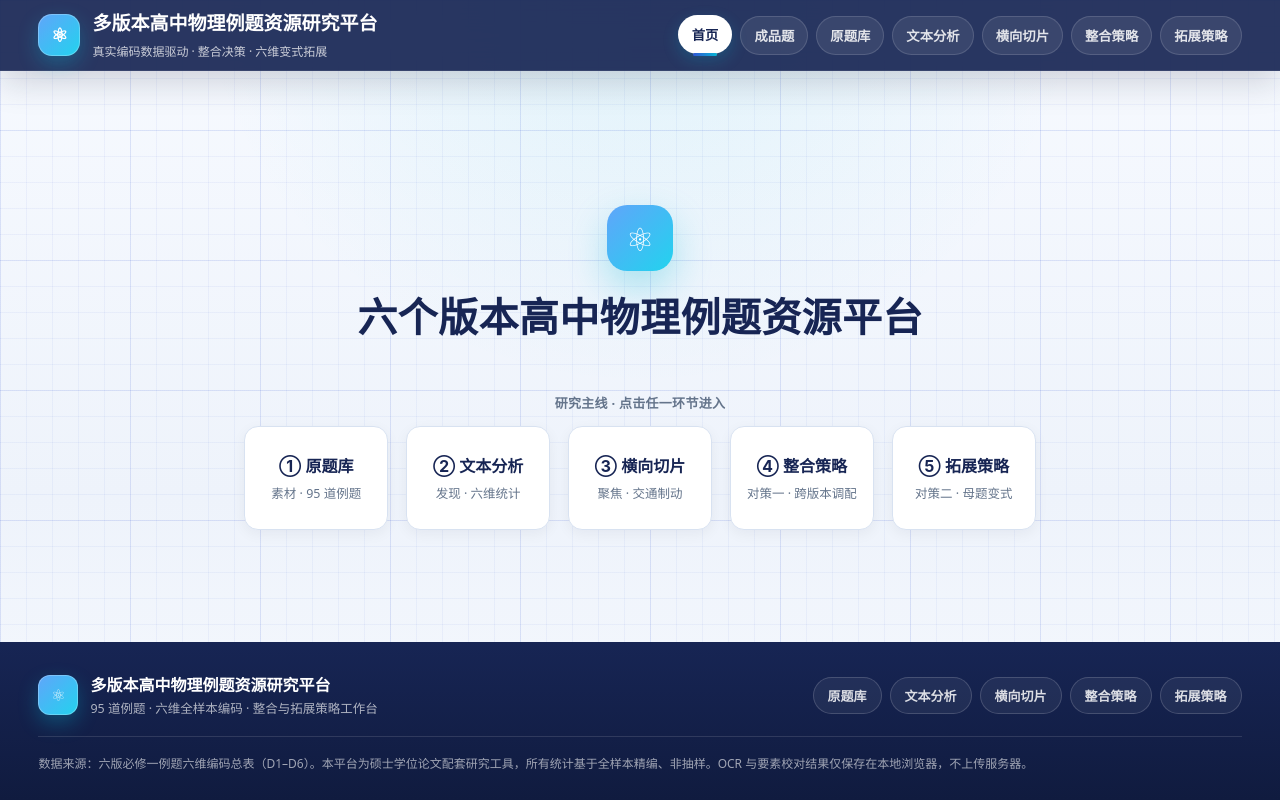
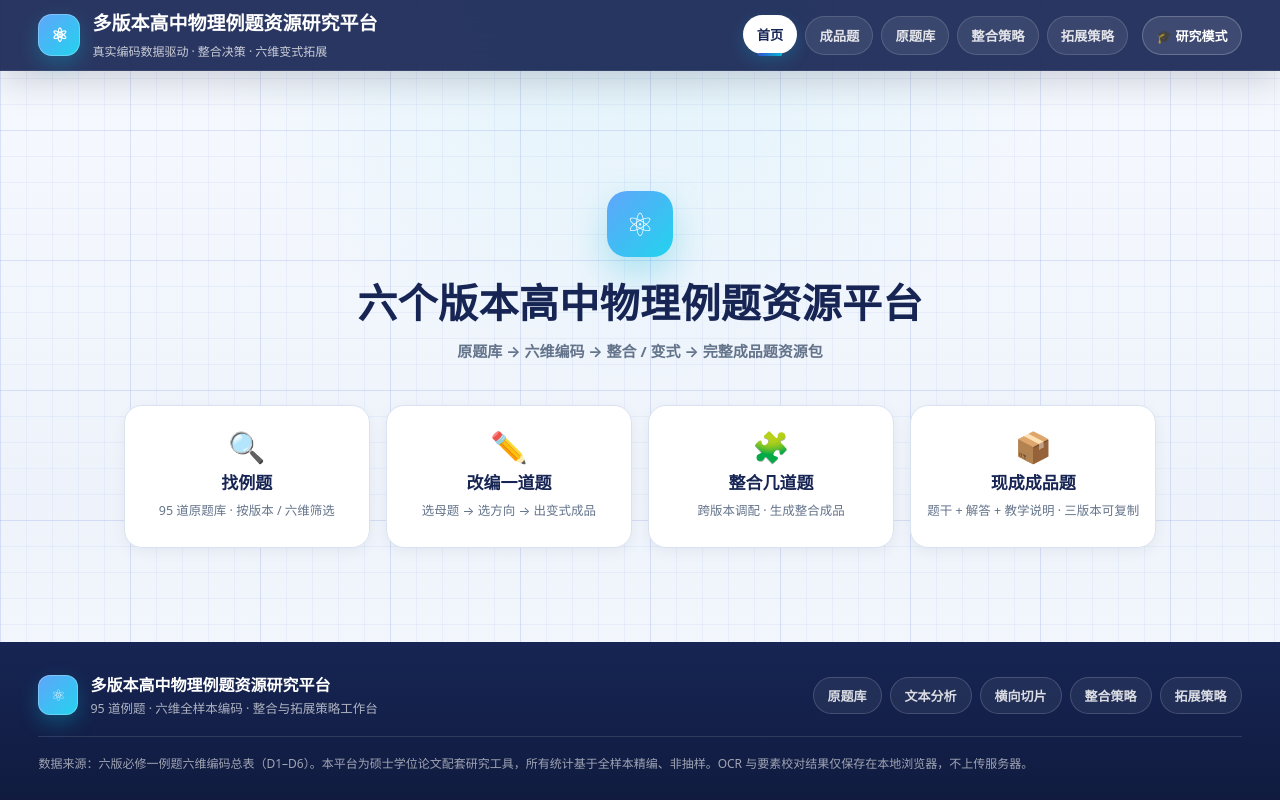
Before and after one commit to fullsu9527-debug/-, a plain HTML site: page index.html in a window 1280 px wide. Drawn offline with Linux system fonts and the light colour scheme.

Commit message:
Fold v14 ideas into the platform: task-first home + teacher/research dual mode (v15)
Reference v14's approach, combined with the current site:
- Home is now task-first: four intent cards (find examples / adapt a problem /
  integrate problems / ready-made finished problems) routing to the right
  page, plus the thesis logic chain as a one-line tagline
  (原题库 → 六维编码 → 整合/变式 → 完整成品题资源包). Replaces the methodology
  research-line.
- Teacher/Research dual mode (v14's toggleMode): default '备课模式' hides the
  research-only pages (文本分析, 横向切片) from the nav, leaving the teaching
  tools (原题库/整合策略/拓展策略/成品题); a '🎓 研究模式' toggle in the nav
  reveals the full six-dimension analysis. Persisted in localStorage; the
  toggle uses an <a> so it isn't caught by the showPage nav-button selector.

Verified in headless Chromium: task cards route correctly, teacher mode shows
5 nav items, research mode shows 7, toggle/label/persist work, no JS errors.

```diff
--- a/index.html
+++ b/index.html
@@ -404,6 +404,24 @@ main{flex:1 0 auto;display:flex;flex-direction:column;width:min(1380px,94vw);mar
 .op-label{font-size:13px;font-weight:800;color:var(--muted);margin:24px 0 8px;letter-spacing:.02em}
 .lead-finding{font-size:16px;font-weight:800;color:var(--p2);background:linear-gradient(135deg,rgba(49,86,212,.07),rgba(6,182,212,.05));border-left:5px solid var(--p);border-radius:14px;padding:14px 18px;margin:4px 0 16px;line-height:1.7}
 .lead-finding b{color:var(--r)}
+
+/* v15 任务式入口（首页）+ 备课/研究双模式（参考 v14 想法） */
+.home-tagline{margin-top:12px;color:var(--muted);font-size:15px;font-weight:700;text-align:center}
+.task-grid{display:grid;grid-template-columns:repeat(4,1fr);gap:16px;max-width:1120px;margin:36px auto 0}
+.task-card{appearance:none;-webkit-appearance:none;font:inherit;color:inherit;cursor:pointer;text-align:center;border:1px solid var(--line);background:#fff;border-radius:18px;padding:26px 16px;box-shadow:var(--shadow-soft);transition:transform .18s ease, box-shadow .18s ease, border-color .18s ease;display:flex;flex-direction:column;align-items:center;gap:7px}
+.task-card:hover{transform:translateY(-3px);box-shadow:0 16px 34px rgba(49,86,212,.14);border-color:#bcd0f5}
+.task-card .tc-ico{font-size:30px;line-height:1}
+.task-card b{color:var(--p2);font-size:17px}
+.task-card .tc-sub{font-size:12.5px;color:var(--muted);line-height:1.6}
+@media(max-width:980px){.task-grid{grid-template-columns:repeat(2,1fr)}}
+@media(max-width:480px){.task-grid{grid-template-columns:1fr}}
+/* 模式切换按钮（在导航里，用 a 而非 button，避免被 showPage 的 nav button 选择器捕获） */
+.mode-toggle{display:inline-flex;align-items:center;border:1px solid rgba(255,255,255,.22);background:rgba(255,255,255,.10);color:#fff;border-radius:999px;padding:9px 13px;cursor:pointer;font-weight:800;font-size:13px;white-space:nowrap;transition:background .15s ease,transform .15s ease;margin-left:6px}
+.mode-toggle:hover{background:rgba(255,255,255,.22);transform:translateY(-1px)}
+.mode-toggle:focus-visible{outline:2px solid #fff;outline-offset:2px}
+/* 备课模式：隐藏研究分析类页面入口 */
+body.teacher-mode nav#nav button[data-page="analysis"],body.teacher-mode nav#nav button[data-page="slice"]{display:none}
+@media(max-width:640px){.mode-toggle{width:100%;justify-content:center;margin:4px 0 0}}
 #analysis .chart-grid.collapsed .chart-secondary{display:none}
 #analysis .chart-grid.collapsed .chart-primary{grid-column:1 / -1}
 #ocrPanel.adv-collapsed{display:none}
@@ -414,9 +432,9 @@ main{flex:1 0 auto;display:flex;flex-direction:column;width:min(1380px,94vw);mar
 <body>
 <a class="skip-link" href="#main" onclick="event.preventDefault();var m=document.getElementById('main');if(m){m.focus();m.scrollIntoView();}">跳到主内容</a>
 <noscript><div style="margin:0;padding:14px 18px;background:#fff7ed;color:#9a3412;border-bottom:1px solid #fed7aa;font-size:14px;line-height:1.7;text-align:center">本平台为交互式研究网页，95 道例题数据、图表与工具均由 JavaScript 即时生成。请在浏览器中启用 JavaScript 后刷新本页以正常使用。</div></noscript>
-<header><div class="container topbar"><div class="brand"><div class="logo">⚛</div><div>多版本高中物理例题资源研究平台<br><span style="font-size:12px;font-weight:500;opacity:.75">真实编码数据驱动 · 整合决策 · 六维变式拓展</span></div></div><button class="nav-toggle" id="navToggle" type="button" aria-label="打开菜单" aria-expanded="false" aria-controls="nav">☰</button><nav id="nav"><button class="active" data-page="home">首页</button><button data-page="products">成品题</button><button data-page="library">原题库</button><button data-page="analysis">文本分析</button><button data-page="slice">横向切片</button><button data-page="integration">整合策略</button><button data-page="extension">拓展策略</button></nav></div></header>
+<header><div class="container topbar"><div class="brand"><div class="logo">⚛</div><div>多版本高中物理例题资源研究平台<br><span style="font-size:12px;font-weight:500;opacity:.75">真实编码数据驱动 · 整合决策 · 六维变式拓展</span></div></div><button class="nav-toggle" id="navToggle" type="button" aria-label="打开菜单" aria-expanded="false" aria-controls="nav">☰</button><nav id="nav"><button class="active" data-page="home">首页</button><button data-page="products">成品题</button><button data-page="library">原题库</button><button data-page="analysis">文本分析</button><button data-page="slice">横向切片</button><button data-page="integration">整合策略</button><button data-page="extension">拓展策略</button><a class="mode-toggle" id="modeToggle" role="button" tabindex="0">🎓 研究模式</a></nav></div></header>
 <main class="container" id="main" tabindex="-1">
-<section id="home" class="page active"><div id="homeMetrics" hidden></div><div class="home-hero"><div class="home-logo">⚛</div><h1 class="home-title">六个版本高中物理例题资源平台</h1></div><div class="home-line-wrap"><div class="rl-label">研究主线 · 点击任一环节进入</div><div class="research-line"><div class="rl-step" onclick="showPage('library')"><b>① 原题库</b><span>素材 · 95 道例题</span></div><div class="rl-step" onclick="showPage('analysis')"><b>② 文本分析</b><span>发现 · 六维统计</span></div><div class="rl-step" onclick="showPage('slice')"><b>③ 横向切片</b><span>聚焦 · 交通制动</span></div><div class="rl-step" onclick="showPage('integration')"><b>④ 整合策略</b><span>对策一 · 跨版本调配</span></div><div class="rl-step" onclick="showPage('extension')"><b>⑤ 拓展策略</b><span>对策二 · 母题变式</span></div></div></div></section>
+<section id="home" class="page active"><div id="homeMetrics" hidden></div><div class="home-hero"><div class="home-logo">⚛</div><h1 class="home-title">六个版本高中物理例题资源平台</h1><p class="home-tagline">原题库 → 六维编码 → 整合 / 变式 → 完整成品题资源包</p></div><div class="task-grid"><button type="button" class="task-card" onclick="showPage('library')"><span class="tc-ico">🔍</span><b>找例题</b><span class="tc-sub">95 道原题库 · 按版本 / 六维筛选</span></button><button type="button" class="task-card" onclick="showPage('extension')"><span class="tc-ico">✏️</span><b>改编一道题</b><span class="tc-sub">选母题 → 选方向 → 出变式成品</span></button><button type="button" class="task-card" onclick="showPage('integration')"><span class="tc-ico">🧩</span><b>整合几道题</b><span class="tc-sub">跨版本调配 · 生成整合成品</span></button><button type="button" class="task-card" onclick="showPage('products')"><span class="tc-ico">📦</span><b>现成成品题</b><span class="tc-sub">题干 + 解答 + 教学说明 · 三版本可复制</span></button></div></section>
 
 <section id="library" class="page"><div class="page-intro">一切结论的源头是这 95 道真实例题，每道都经过六个维度的精细编码。</div><div class="section-title"><h2>95 道教材原题库</h2><p>每道原题均以编码总表中的 D1–D6 为准，并保留原题截图。可筛选、查看、设为拓展母题。</p></div><div class="toolbar"><label>关键词</label><input id="libSearch" placeholder="编号/题名，如 YJ-05、刹车、风力仪" oninput="renderLibrary()"><label>版本</label><select id="libVersion" onchange="renderLibrary()"></select><label>D1 情境</label><select id="libD1" onchange="renderLibrary()"></select><label>D2 模块</label><select id="libD2" onchange="renderLibrary()"></select><label>D6 层级</label><select id="libD6" onchange="renderLibrary()"></select><button class="btn secondary" onclick="resetLibrary()">清空筛选</button><button class="btn ghost" id="libShareBtn" onclick="copyShareLink(this)" title="复制带当前筛选条件的链接，可分享/收藏">🔗 复制筛选链接</button><span class="meta" id="libCount"></span></div><div class="list" id="libraryList"></div><div class="page-next"><button class="btn" onclick="showPage('analysis')">下一步：文本分析 →</button></div></section>
 
@@ -1904,6 +1922,29 @@ v6Ready(function(){
   });
 })();
 
+/* v15 备课/研究双模式：默认备课模式（隐藏六维分析/横向切片入口），一键切换到研究模式 */
+(function(){
+  function ready(fn){ if(document.readyState==='loading') document.addEventListener('DOMContentLoaded',fn); else fn(); }
+  ready(function(){
+    var t=document.getElementById('modeToggle'); if(!t) return;
+    function apply(teacher){
+      document.body.classList.toggle('teacher-mode', teacher);
+      t.textContent = teacher ? '🎓 研究模式' : '📋 备课模式';
+      t.setAttribute('title', teacher ? '当前：备课模式（已隐藏六维分析与横向切片）。点击进入研究模式' : '当前：研究模式（显示六维分析）。点击回到备课模式');
+    }
+    var saved=null; try{ saved=localStorage.getItem('pmode'); }catch(e){}
+    var teacher = saved ? saved==='teacher' : true; // 默认备课模式
+    apply(teacher);
+    function toggle(){
+      teacher=!teacher; apply(teacher);
+      try{ localStorage.setItem('pmode', teacher?'teacher':'research'); }catch(e){}
+      if(teacher){ var cur=document.querySelector('.page.active'); if(cur&&(cur.id==='analysis'||cur.id==='slice')&&window.showPage) window.showPage('home'); }
+    }
+    t.addEventListener('click', toggle);
+    t.addEventListener('keydown', function(e){ if(e.key==='Enter'||e.key===' '){ e.preventDefault(); toggle(); } });
+  });
+})();
+
 /* v7.11 每屏一个主角 + 深层内容默认折叠 + 工具页先成品后操作（仅增减显示与折叠，不改渲染逻辑） */
 (function(){
   function ready(fn){ if(document.readyState==='loading') document.addEventListener('DOMContentLoaded',fn); else fn(); }
```
